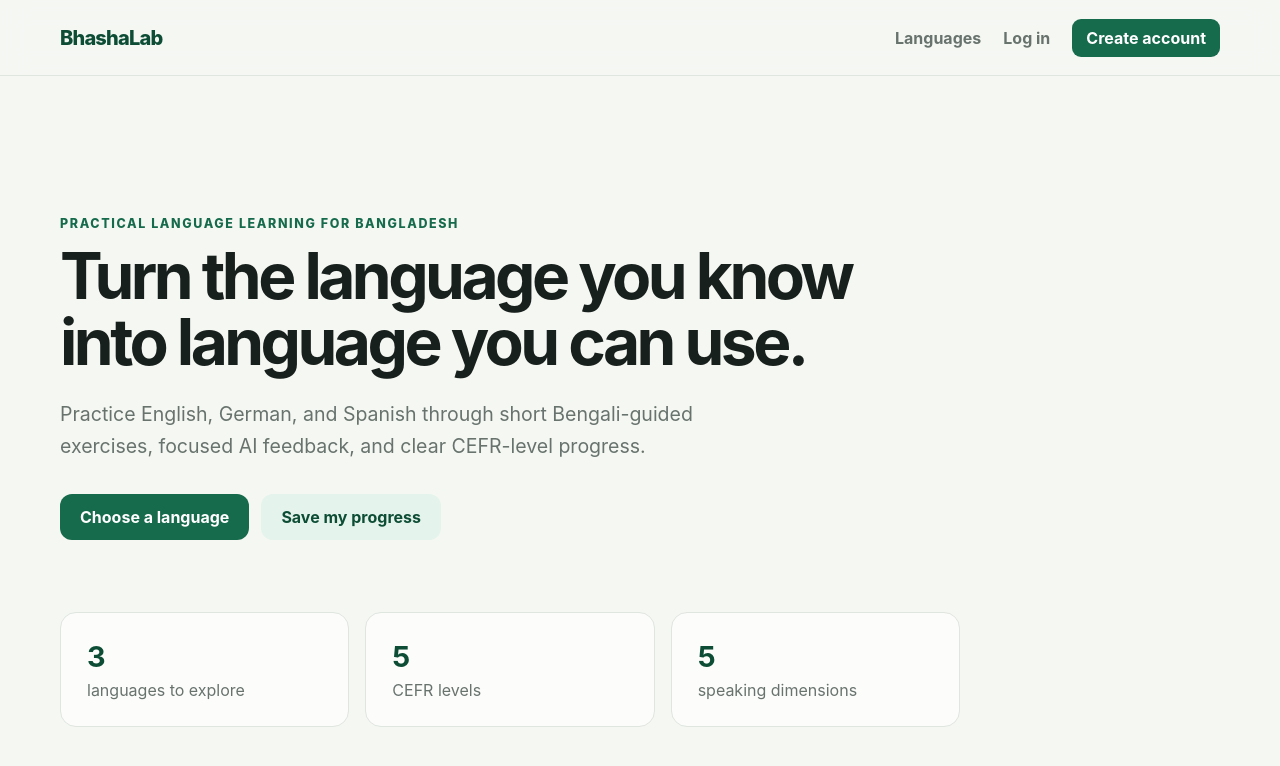
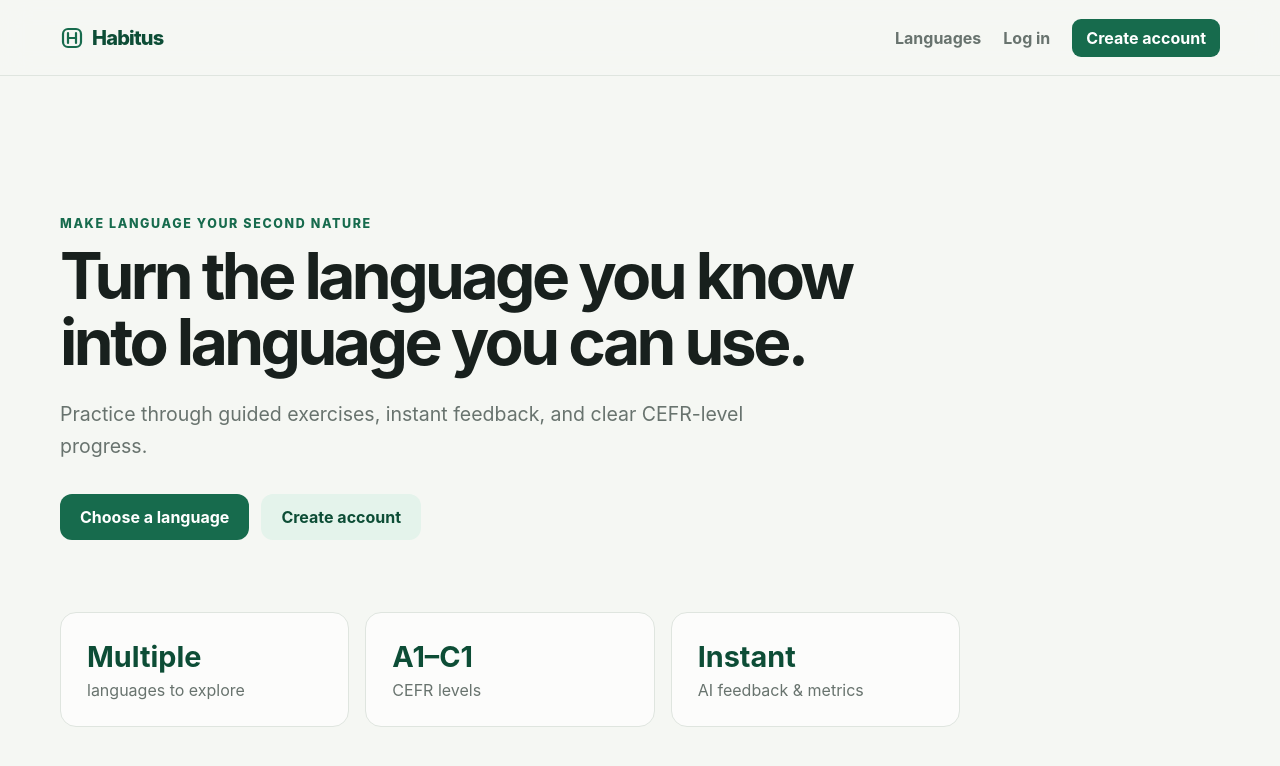
Before and after one commit to Ashik590/Habitus, a React (Vite) app in the folder frontend/: page / in a window 1280 px wide. Shown: the top 766 px of the page. Built offline with nearby package versions, Linux system fonts and the light colour scheme; no server answers.

Commit message:
feat(ui): update branding, text, and metrics

```diff
--- a/frontend/index.html
+++ b/frontend/index.html
@@ -4,7 +4,7 @@
     <meta charset="UTF-8" />
     <link rel="icon" type="image/svg+xml" href="/favicon.svg" />
     <meta name="viewport" content="width=device-width, initial-scale=1.0" />
-    <title>Language App</title>
+    <title>Habitus</title>
   </head>
   <body>
     <div id="root"></div>
--- a/frontend/src/components/AudioRecorder.tsx
+++ b/frontend/src/components/AudioRecorder.tsx
@@ -11,7 +11,7 @@ interface AudioRecorderProps {
   accessToken: string | null
 }
 
-const scoreDimensions: Array<[keyof EvaluationResponse, string]> = [
+const scoreMetrics: Array<[keyof EvaluationResponse, string]> = [
   ['accuracy_score', 'Accuracy'],
   ['completeness_score', 'Completeness'],
   ['grammar_score', 'Grammar'],
@@ -175,11 +175,11 @@ export function AudioRecorder({ languageCode, exerciseId, timeLimitSeconds, acce
             </small>
           </div>
           <div className="recognized-answer">
-            <span>We heard</span>
+            <span>Detected speech</span>
             <strong>{result.recognized_translation ? `“${result.recognized_translation}”` : 'Nothing intelligible'}</strong>
           </div>
           <div className="score-grid">
-            {scoreDimensions.map(([key, label]) => <div key={key}><span>{label}</span><strong>{result[key] as number}</strong></div>)}
+            {scoreMetrics.map(([key, label]) => <div key={key}><span>{label}</span><strong>{result[key] as number}</strong></div>)}
           </div>
           <div className="feedback-box"><h2>Feedback</h2><p>{result.feedback}</p></div>
           <div className="translations"><h2>Recommended translations</h2><ul>{result.recommended_translations.map((translation) => <li key={translation}>{translation}</li>)}</ul></div>
--- a/frontend/src/components/Layout.tsx
+++ b/frontend/src/components/Layout.tsx
@@ -1,16 +1,41 @@
 import { NavLink, Outlet } from 'react-router-dom'
 import { useAuth } from '../auth/useAuth'
+
+function HabitusLogo() {
+  return (
+    <svg
+      className="brand-logo"
+      width="24"
+      height="24"
+      viewBox="0 0 24 24"
+      fill="none"
+      stroke="currentColor"
+      strokeWidth="2.2"
+      strokeLinecap="round"
+      strokeLinejoin="round"
+      aria-hidden="true"
+    >
+      <rect x="3" y="3" width="18" height="18" rx="5" />
+      <path d="M8 7v10" />
+      <path d="M16 7v10" />
+      <path d="M8 12h8" />
+    </svg>
+  )
+}
 
 export function Layout() {
   const { user, logout } = useAuth()
   return (
     <div className="app-shell">
       <header className="site-header">
-        <NavLink className="brand" to="/">BhashaLab</NavLink>
+        <NavLink className="brand" to="/">
+          <HabitusLogo />
+          <span>Habitus</span>
+        </NavLink>
         <nav aria-label="Main navigation">
           <NavLink to="/languages">Languages</NavLink>
           {user ? (
-            <><NavLink to="/profile">Profile</NavLink><button className="link-button" type="button" onClick={logout}>Log out</button></>
+            <><NavLink to="/profile">Dashboard</NavLink><button className="link-button" type="button" onClick={logout}>Log out</button></>
           ) : (
             <><NavLink to="/login">Log in</NavLink><NavLink className="button small" to="/register">Create account</NavLink></>
           )}
--- a/frontend/src/index.css
+++ b/frontend/src/index.css
@@ -21,9 +21,9 @@ button, input { font: inherit; }
 a { color: inherit; }
 h1, h2, p { margin-top: 0; }
 h1 { color: var(--ink); font-size: clamp(2.2rem, 5vw, 4.5rem); line-height: 1.02; letter-spacing: -0.055em; }
-.app-shell { min-height: 100vh; }
 .site-header { height: 76px; padding: 0 max(24px, calc((100vw - 1160px) / 2)); display: flex; align-items: center; justify-content: space-between; background: rgba(245,247,243,.92); border-bottom: 1px solid var(--line); position: sticky; top: 0; z-index: 10; backdrop-filter: blur(14px); }
-.brand { color: var(--green-dark); font-size: 1.25rem; font-weight: 800; text-decoration: none; letter-spacing: -.04em; }
+.brand { display: inline-flex; align-items: center; gap: 8px; color: var(--green-dark); font-size: 1.25rem; font-weight: 800; text-decoration: none; letter-spacing: -.04em; }
+.brand-logo { color: var(--green); flex-shrink: 0; }
 .site-header nav { display: flex; align-items: center; gap: 22px; }
 .site-header nav a { color: var(--muted); text-decoration: none; font-weight: 650; }
 .site-header nav a.active:not(.button) { color: var(--green); }
--- a/frontend/src/pages/ExercisePage.tsx
+++ b/frontend/src/pages/ExercisePage.tsx
@@ -4,6 +4,12 @@ import { useAuth } from '../auth/useAuth'
 import { AudioRecorder } from '../components/AudioRecorder'
 import { api } from '../lib/api'
 import type { SpeakingExercise } from '../types/api'
+
+const languageNames: Record<string, string> = {
+  en: 'English',
+  de: 'German',
+  es: 'Spanish',
+}
 
 export function ExercisePage() {
   const { languageCode = 'en', exerciseId } = useParams()
@@ -21,6 +27,8 @@ export function ExercisePage() {
   if (error) return <p className="status-message error">{error}</p>
   if (!exercise) return <p className="status-message">Loading exercise…</p>
 
+  const targetLanguageName = languageNames[languageCode] ?? languageCode.toUpperCase()
+
   return (
     <section className="practice-card">
       <Link className="back-link" to={`/languages/${languageCode}/speaking/exercises`}>← All speaking exercises</Link>
@@ -29,7 +37,7 @@ export function ExercisePage() {
         <span>{exercise.time_limit_seconds} seconds</span>
         {exercise.completed && <span>Current score: {exercise.overall_score}</span>}
       </div>
-      <p className="eyebrow">Translate this sentence into spoken English</p>
+      <p className="eyebrow">Translate this sentence into spoken {targetLanguageName}</p>
       <h1 lang="bn" className="bengali-prompt">{exercise.bengali_text}</h1>
       <AudioRecorder
         languageCode={languageCode}
--- a/frontend/src/pages/HomePage.tsx
+++ b/frontend/src/pages/HomePage.tsx
@@ -3,17 +3,17 @@ import { Link } from 'react-router-dom'
 export function HomePage() {
   return (
     <section className="hero-section">
-      <p className="eyebrow">Practical language learning for Bangladesh</p>
+      <p className="eyebrow">Make language your second nature</p>
       <h1>Turn the language you know into language you can use.</h1>
-      <p className="hero-copy">Practice English, German, and Spanish through short Bengali-guided exercises, focused AI feedback, and clear CEFR-level progress.</p>
+      <p className="hero-copy">Practice through guided exercises, instant feedback, and clear CEFR-level progress.</p>
       <div className="button-row">
         <Link className="button" to="/languages">Choose a language</Link>
-        <Link className="button secondary" to="/register">Save my progress</Link>
+        <Link className="button secondary" to="/register">Create account</Link>
       </div>
       <div className="feature-grid">
-        <article><strong>3</strong><span>languages to explore</span></article>
-        <article><strong>5</strong><span>CEFR levels</span></article>
-        <article><strong>5</strong><span>speaking dimensions</span></article>
+        <article><strong>Multiple</strong><span>languages to explore</span></article>
+        <article><strong>A1–C1</strong><span>CEFR levels</span></article>
+        <article><strong>Instant</strong><span>AI feedback & metrics</span></article>
       </div>
     </section>
   )
--- a/frontend/src/pages/LanguagePage.tsx
+++ b/frontend/src/pages/LanguagePage.tsx
@@ -36,8 +36,8 @@ export function LanguagePage() {
         <span className="language-flag large" aria-hidden="true">{flags[language.code] ?? '🌐'}</span>
         <div>
           <p className="eyebrow">{language.bengali_name}</p>
-          <h1>Learn {language.name}</h1>
-          <p>Choose a skill, work through level-based exercises, and build confidence through regular practice.</p>
+          <h1>Practice {language.name}</h1>
+          <p>Choose a module to practice and build speaking confidence.</p>
         </div>
       </div>
       <div className="module-grid">
@@ -48,7 +48,7 @@ export function LanguagePage() {
               <div className="module-icon" aria-hidden="true">{module.code === 'speaking' ? '◉' : '▤'}</div>
               <span className="module-status">{available ? 'Available now' : 'Coming soon'}</span>
               <h2>{module.name}</h2>
-              <p>{module.code === 'speaking' ? 'Translate Bengali prompts aloud and receive detailed AI feedback.' : 'Build comprehension with practical, level-based reading exercises.'}</p>
+              <p>{module.code === 'speaking' ? 'Translate prompts aloud and get detailed feedback on grammar, completeness, and pronunciation.' : 'Build comprehension with practical, level-based reading exercises.'}</p>
               {module.dimensions.length > 0 && (
                 <div className="dimension-tags">
                   {module.dimensions.map((dimension) => <span key={dimension.code}>{dimension.name}</span>)}
--- a/frontend/src/pages/LanguagesPage.tsx
+++ b/frontend/src/pages/LanguagesPage.tsx
@@ -18,9 +18,9 @@ export function LanguagesPage() {
   return (
     <section>
       <div className="page-intro">
-        <p className="eyebrow">Choose your target language</p>
-        <h1>What do you want to speak?</h1>
-        <p>Every language includes practical modules and CEFR-based exercises designed for Bengali-speaking learners.</p>
+        <p className="eyebrow">Languages</p>
+        <h1>Choose your target language</h1>
+        <p>Select a language to start practicing with instant feedback across CEFR levels.</p>
       </div>
       {error && <p className="status-message error">{error}</p>}
       {!error && languages.length === 0 && <p className="status-message">Loading languages…</p>}
@@ -31,7 +31,7 @@ export function LanguagesPage() {
             <div>
               <span className="language-native">{language.bengali_name}</span>
               <h2>{language.name}</h2>
-              <p>Speaking and reading practice from A1 to C1.</p>
+              <p>Interactive exercises from A1 to C1.</p>
             </div>
             <span className="card-arrow" aria-hidden="true">→</span>
           </Link>
--- a/frontend/src/pages/ProfilePage.tsx
+++ b/frontend/src/pages/ProfilePage.tsx
@@ -58,7 +58,7 @@ export function ProfilePage() {
           </div>
         </article>
         <article className="chart-card dimension-chart-card">
-          <div className="chart-heading"><div><p className="eyebrow">All levels combined</p><h2>Speaking dimensions</h2></div><span className="language-pill">{selectedLanguage?.name ?? languageCode.toUpperCase()}</span></div>
+          <div className="chart-heading"><div><p className="eyebrow">All levels combined</p><h2>Speaking metrics</h2></div><span className="language-pill">{selectedLanguage?.name ?? languageCode.toUpperCase()}</span></div>
           <div className="bar-chart">
             <ScoreBar label="Accuracy" score={statistics.dimension_averages.accuracy} />
             <ScoreBar label="Completeness" score={statistics.dimension_averages.completeness} />
```
Also changed, not shown: frontend/src/pages/ExercisesPage.tsx (+14 -2 lines).
